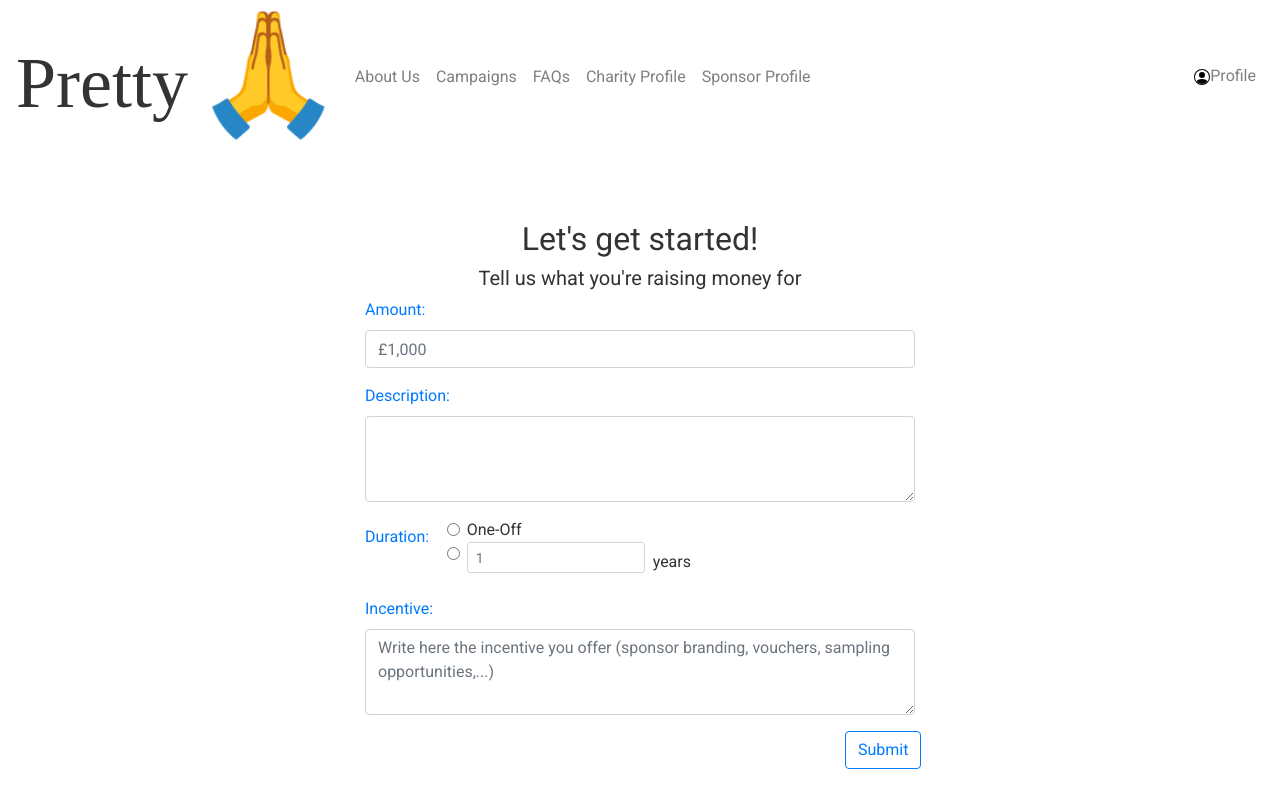
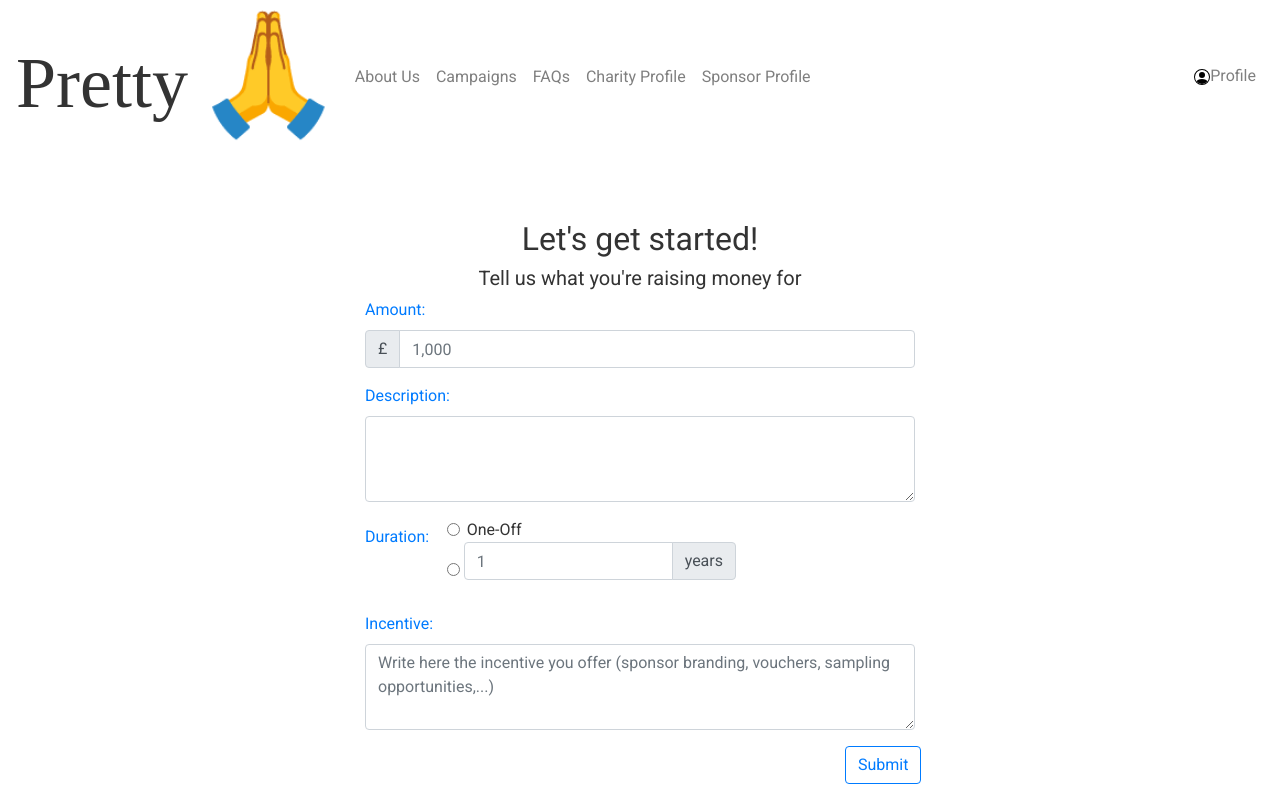
Before and after one commit to tr-hack-to-the-future/prettyplease-frontend, a React (Create React App) app: page /NewFund in a window 1280 px wide. Built offline with nearby package versions, Linux system fonts and the light colour scheme; a web font is replaced by a local one.

Commit message:
Change Amount and duration to an inputgroup. Not working radiobutton state in modal

```diff
--- a/src/components/fundrequest/FundRequest.js
+++ b/src/components/fundrequest/FundRequest.js
@@ -5,6 +5,7 @@ import Row from 'react-bootstrap/Row';
 import Col from 'react-bootstrap/Col';
 import Form from 'react-bootstrap/Form';
 import Button from 'react-bootstrap/Button';
+import InputGroup from 'react-bootstrap/InputGroup'
 import Modal from 'react-bootstrap/Modal';
 import ModalConfirmationRequest from './ModalConfirmationRequest';
 
@@ -112,13 +113,30 @@ function FundRequest() {
                             {/* Amount Fund request field*/}
                             <Form.Group controlId="exampleForm.ControlInput1">
                                 <Form.Label className="text-primary">Amount:</Form.Label>
+                                <InputGroup className="mb-3">
+                                    <InputGroup.Prepend>
+                                    <InputGroup.Text>£</InputGroup.Text>
+                                    </InputGroup.Prepend>
+                                    <Form.Control
+                                    required
+                                    type="number"
+                                    placeholder="1,000"
+                                    onChange={(event)=>setAmount(Number(event.target.value))}
+                                    value={amount} />
+
+
+                                </InputGroup>
+                            </Form.Group>
+
+                            {/* <Form.Group controlId="exampleForm.ControlInput1">
+                                <Form.Label className="text-primary">Amount:</Form.Label>
                                 <Form.Control
                                     required
                                     type="number"
                                     placeholder="£1,000"
                                     onChange={(event)=>setAmount(Number(event.target.value))}
                                     value={amount} />
-                            </Form.Group>
+                            </Form.Group> */}
 
                             {/* Description Fund request field*/}
                             <Form.Group controlId="exampleForm.ControlTextarea1">
@@ -154,7 +172,9 @@ function FundRequest() {
 
                                         {/* Radio button Customise Duration. If the user press this option, the duration field is taken*/}
                                         <Row>
+                                        <div className="form-inline">
                                             <Form.Check
+
                                                 type="radio"
                                                 aria-label="Customise Duration"
                                                 name="formHorizontalRadios"
@@ -164,12 +184,30 @@ function FundRequest() {
                                                 onChange={(event) => setIsSingleEvent(event.target.value)}
                                             />
 
+                                            {/* <Form inline>  */}
+                                                <InputGroup className="mb-3">
+                                                    {/* <Form.Label htmlFor="inlineFormInputName2" srOnly>
+                                                        CustomiseDuration
+                                                    </Form.Label> */}
+                                                    <Form.Control
 
+                                                        // size="sm"
+                                                        type="number"
+                                                        // className="mb-2 mr-sm-2"
+                                                        // id="inlineFormInputName2"
+                                                        placeholder="1"
+                                                        onChange={(event) => setDuration(Number(event.target.value))}
+                                                        vale={duration}
+                                                    />
+                                                    <InputGroup.Append>
+                                                    <InputGroup.Text>years</InputGroup.Text>
+                                                    </InputGroup.Append>
+                                                </InputGroup>
                                             {/* Form inline to show the radio button, textbox and label in the same line */}
-                                            <Form inline>
+                                            {/* <Form inline>  */}
 
                                                 {/* Customize duration textbox */}
-                                                <Form.Label htmlFor="inlineFormInputName2" srOnly>
+                                                {/* <Form.Label htmlFor="inlineFormInputName2" srOnly>
                                                     CustomiseDuration
                                                 </Form.Label>
                                                 <Form.Control
@@ -180,16 +218,16 @@ function FundRequest() {
                                                     placeholder="1"
                                                     onChange={(event) => setDuration(Number(event.target.value))}
                                                     vale={duration}
-                                                />
+                                                /> */}
 
                                                 {/* Label years */}
-                                                <Form.Label className="my-1 mr-2" htmlFor="inlineFormCustomSelectPref">
+                                                {/* <Form.Label className="my-1 mr-2" htmlFor="inlineFormCustomSelectPref">
                                                     years
-                                                </Form.Label>
+                                                </Form.Label> */}
 
                                             {/* End of the Form inline */}
-                                            </Form>
-
+                                            {/* </Form> */}
+                                            </div>
                                         </Row>
 
                                     </Col>
--- a/src/components/fundrequest/ModalConfirmationRequest.js
+++ b/src/components/fundrequest/ModalConfirmationRequest.js
@@ -53,7 +53,7 @@ function ModalConfirmationRequest(props) {
                                          Duration:
                                     </Col>
                                     <Col xs={6} md={10}>
-                                        {(props.charitydetails.isSingleEvent ? 'One-Off' : props.charitydetails.duration +'years' )}
+                                        {(props.charitydetails.isSingleEvent ? 'One-Off' : ' ${props.charitydetails.duration} years' )}
                                     </Col>
                                 </Row>
                                 <Row>
```
